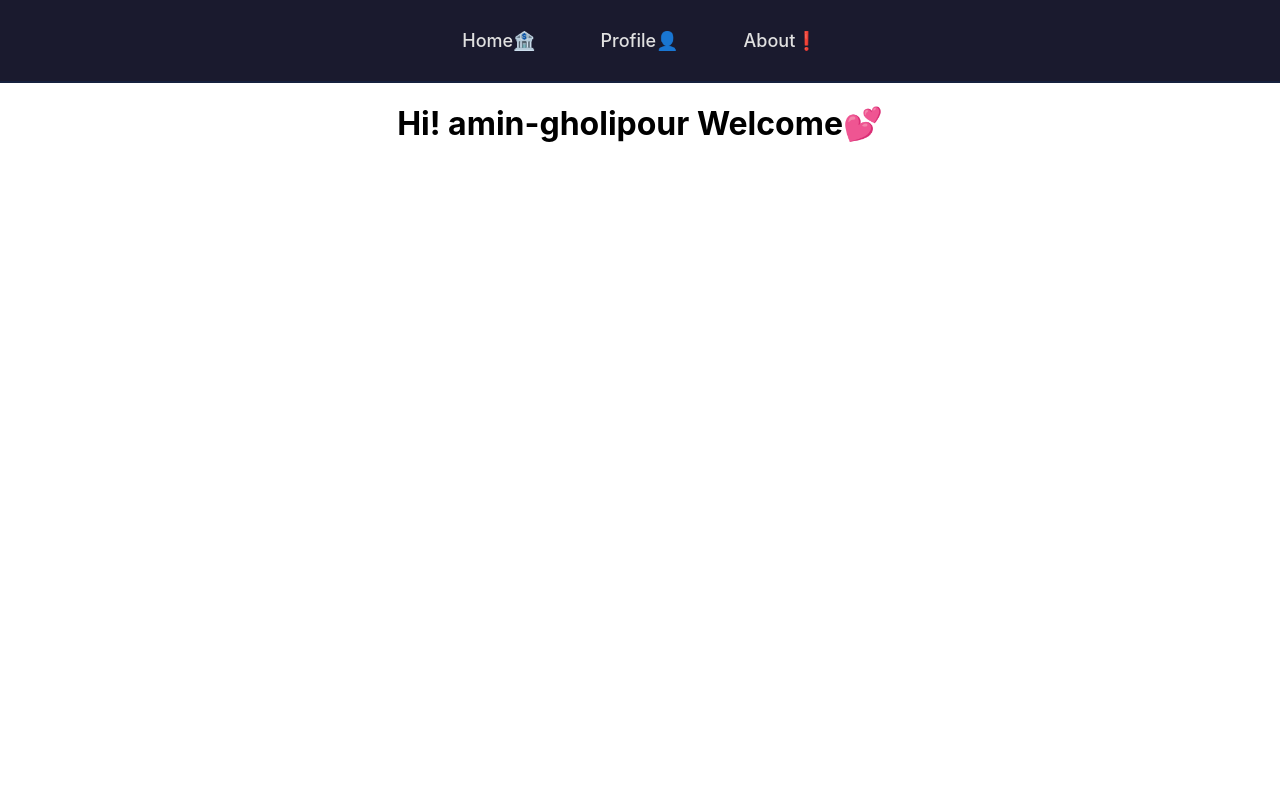
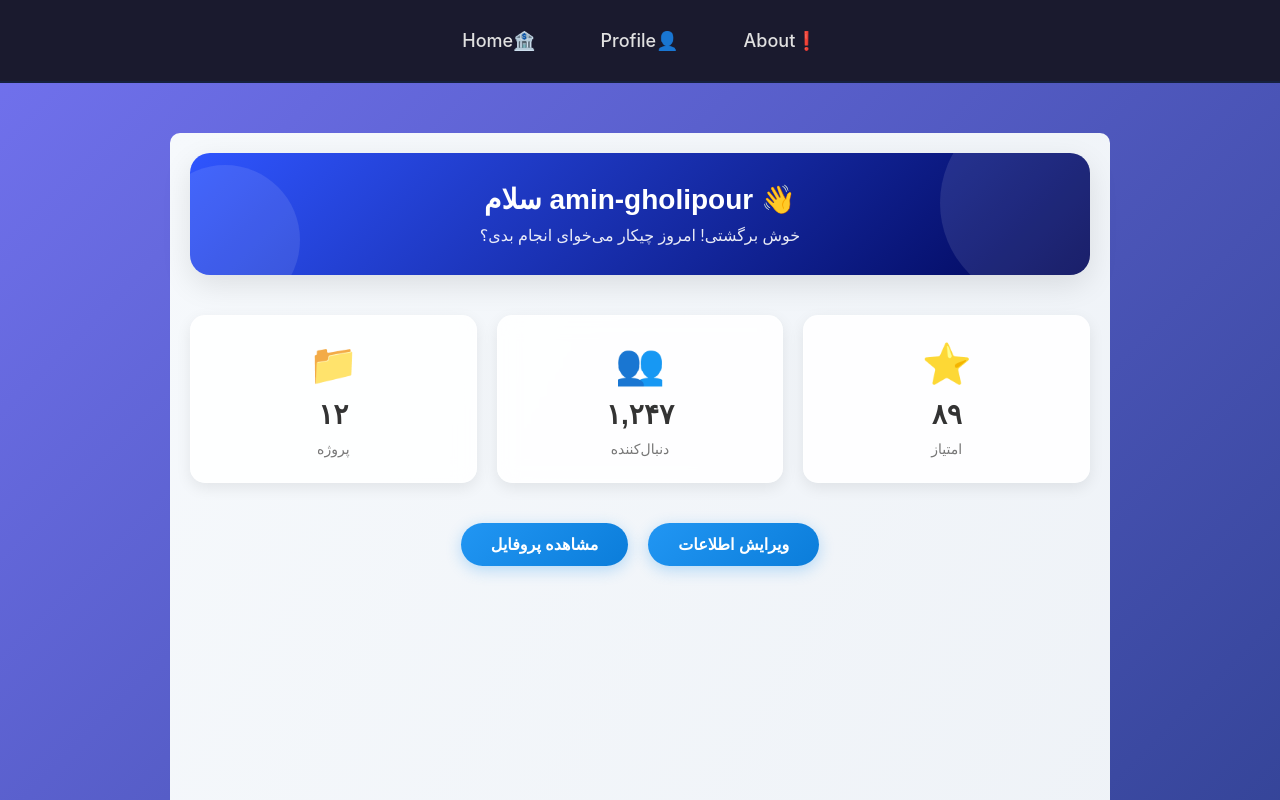
Before and after one commit to amingholipoor5327-oss/ChangeProfile-Prop-Drilining, a React (Create React App) app: page / in a window 1280 px wide. Shown: the top 800 px of the page. Built offline with nearby package versions, Linux system fonts and the light colour scheme.

Commit message:
edit home page

```diff
--- a/src/App.js
+++ b/src/App.js
@@ -17,7 +17,7 @@ import { Change } from "./Change-prof/ChangeProfile";
        <Router>
         <Nav></Nav>
         <Routes>
-          <Route path="/" element={<Home UserName={name} ></Home>}></Route>
+          <Route path="/" element={<Home UserName={name}   Email={email}></Home>}></Route>
           <Route path="/About" element={<About></About>}></Route>
 
           <Route path="/Profile" element={
--- a/src/Change-prof/ChangeProfile.js
+++ b/src/Change-prof/ChangeProfile.js
@@ -1,4 +1,5 @@
 import { useState } from "react"
+import { Link } from "react-router-dom"
 
 export const Change = (props)=>{
     const [changename , setChangename] = useState()
@@ -38,6 +39,9 @@ export const Change = (props)=>{
           </input>
         <button onClick={()=>{props.setGithub(changegit)}}>ویرایش گیت   </button>
         </div>
+        <div>
+            <Link to={"/"}>close</Link>
+        </div>
         </div>
 
 
--- a/src/Nav/Nav.css
+++ b/src/Nav/Nav.css
@@ -21,4 +21,4 @@
   background: #16213e;
   color: #00adb5;
   box-shadow: 0 0 10px rgba(0, 173, 181, 0.3);
-}
+ }
--- /dev/null
+++ b/src/pages/Home/Home.css
@@ -0,0 +1,171 @@
+body{
+    min-height: 100vh;
+    background:linear-gradient(135deg , rgb(114, 114, 239) , rgb(47, 64, 144));
+}
+
+.dashboard {
+  max-width: 900px;
+  margin: 50px auto;
+  padding: 20px;
+  font-family: 'Vazir', 'B Nazanin', sans-serif;
+  background: linear-gradient(120deg, #f6f9fc 0%, #eef2f7 100%);
+  min-height: 100vh;
+  border-radius: 10px;
+}
+
+ .welcome-card {
+  background: linear-gradient(135deg, #2f55fe 0%, #000658 100%);
+  color: white;
+  padding: 30px;
+  border-radius: 20px;
+  text-align: center;
+  margin-bottom: 40px;
+  box-shadow: 0 10px 30px rgba(0, 0, 0, 0.1);
+  position: relative;
+  overflow: hidden;
+}
+
+/* افکت دایره‌های تزئینی در پس‌زمینه کارت خوش‌آمدگویی */
+.welcome-card::before {
+  content: "";
+  position: absolute;
+  width: 200px;
+  height: 200px;
+  background: rgba(255, 255, 255, 0.1);
+  border-radius: 50%;
+  top: -50px;
+  right: -50px;
+}
+
+.welcome-card::after {
+  content: "";
+  position: absolute;
+  width: 150px;
+  height: 150px;
+  background: rgba(255, 255, 255, 0.1);
+  border-radius: 50%;
+  bottom: -40px;
+  left: -40px;
+}
+
+.welcome-card h2 {
+  margin: 0 0 10px 0;
+  font-size: 28px;
+  position: relative;
+  z-index: 1;
+}
+
+.welcome-card p {
+  margin: 0;
+  font-size: 16px;
+  opacity: 0.9;
+  position: relative;
+  z-index: 1;
+}
+
+ .stats-grid {
+  display: flex;
+  justify-content: space-between;
+  gap: 20px;
+  margin-bottom: 40px;
+  flex-wrap: wrap;
+}
+
+ .stat-card {
+  background: rgba(255, 255, 255, 0.9);
+  backdrop-filter: blur(10px);
+  flex: 1;
+  min-width: 120px;
+  padding: 25px 15px;
+  text-align: center;
+  border-radius: 15px;
+  box-shadow: 0 5px 15px rgba(0, 0, 0, 0.08);
+  transition: transform 0.3s ease, box-shadow 0.3s ease;
+  cursor: default;
+  border: 1px solid rgba(255, 255, 255, 0.3);
+}
+
+.stat-card:hover {
+  transform: translateY(-8px);
+  box-shadow: 0 15px 30px rgba(0, 0, 0, 0.15);
+  background: white;
+}
+
+.stat-card span {
+  font-size: 40px;
+  display: block;
+  margin-bottom: 10px;
+}
+
+.stat-card h3 {
+  font-size: 28px;
+  margin: 10px 0;
+  color: #333;
+}
+
+.stat-card p {
+  margin: 0;
+  color: #777;
+  font-size: 14px;
+}
+
+.action-buttons {
+  display: flex;
+  justify-content: center;
+  gap: 20px;
+  flex-wrap: wrap;
+}
+
+.action-buttons button {
+  padding: 12px 30px;
+  font-size: 16px;
+  font-family: inherit;
+  border: none;
+  border-radius: 30px;
+  cursor: pointer;
+  transition: all 0.3s ease;
+  font-weight: bold;
+}
+
+.action-buttons button:first-child {
+  background: linear-gradient(135deg, #4CAF50, #45a049);
+  color: white;
+  box-shadow: 0 4px 15px rgba(76, 175, 80, 0.3);
+}
+
+.action-buttons button:first-child:hover {
+  background: linear-gradient(135deg, #45a049, #3d8b40);
+  transform: scale(1.05);
+  box-shadow: 0 6px 20px rgba(76, 175, 80, 0.4);
+}
+
+.action-buttons button:last-child {
+  background: linear-gradient(135deg, #2196F3, #0b7dda);
+  color: white;
+  box-shadow: 0 4px 15px rgba(33, 150, 243, 0.3);
+}
+
+.action-buttons button:last-child:hover {
+  background: linear-gradient(135deg, #0b7dda, #0a6ebd);
+  transform: scale(1.05);
+  box-shadow: 0 6px 20px rgba(33, 150, 243, 0.4);
+}
+
+ @media (max-width: 600px) {
+  .stats-grid {
+    flex-direction: column;
+  }
+
+  .stat-card {
+    min-width: auto;
+  }
+
+  .action-buttons {
+    flex-direction: column;
+    align-items: center;
+  }
+
+  .action-buttons button {
+    width: 80%;
+  }
+}
--- a/src/pages/Home/home.js
+++ b/src/pages/Home/home.js
@@ -1,5 +1,39 @@
-export const Home = (props)=>{
-    return<div>
-        <h1>Hi! {props.UserName} Welcome💕</h1>
+import "./Home.css";
+import { Link } from "react-router-dom";
+export const Home = (props) => {
+  return (
+    <div className="dashboard">
+      <div className="welcome-card">
+        <h2>سلام {props.UserName} 👋</h2>
+        <p>خوش برگشتی! امروز چیکار می‌خوای انجام بدی؟</p>
+      </div>
+
+      <div className="stats-grid">
+        <div className="stat-card">
+          <span>📁</span>
+          <h3>۱۲</h3>
+          <p>پروژه</p>
+        </div>
+        <div className="stat-card">
+          <span>👥</span>
+          <h3>۱,۲۴۷</h3>
+          <p>دنبال‌کننده</p>
+        </div>
+        <div className="stat-card">
+          <span>⭐</span>
+          <h3>۸۹</h3>
+          <p>امتیاز</p>
+        </div>
+      </div>
+
+      <div className="action-buttons">
+        <Link to="/profile">
+          <button>مشاهده پروفایل</button>
+        </Link>
+        <Link to="/change">
+          <button>ویرایش اطلاعات</button>
+        </Link>
+      </div>
     </div>
-}
+  );
+};
```
